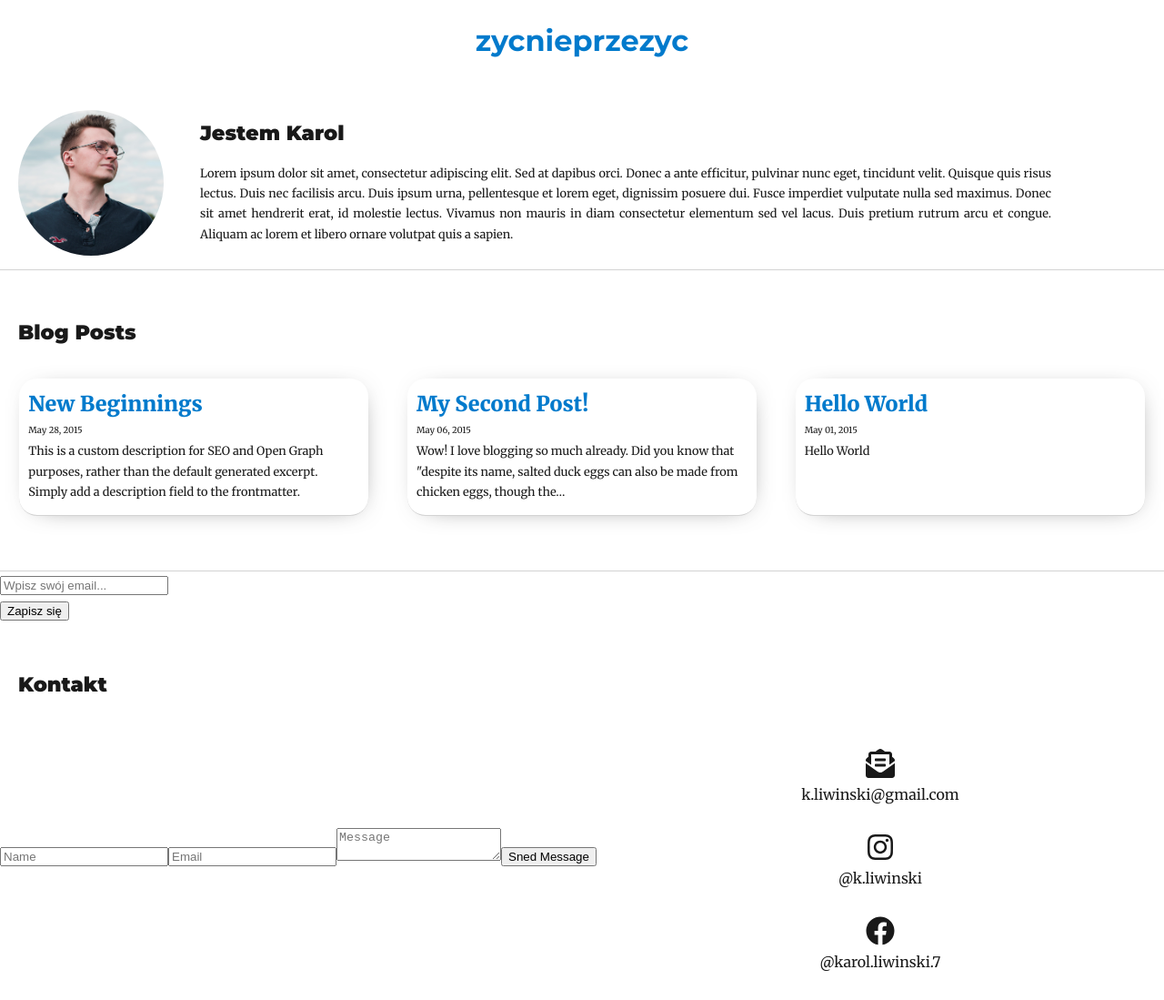
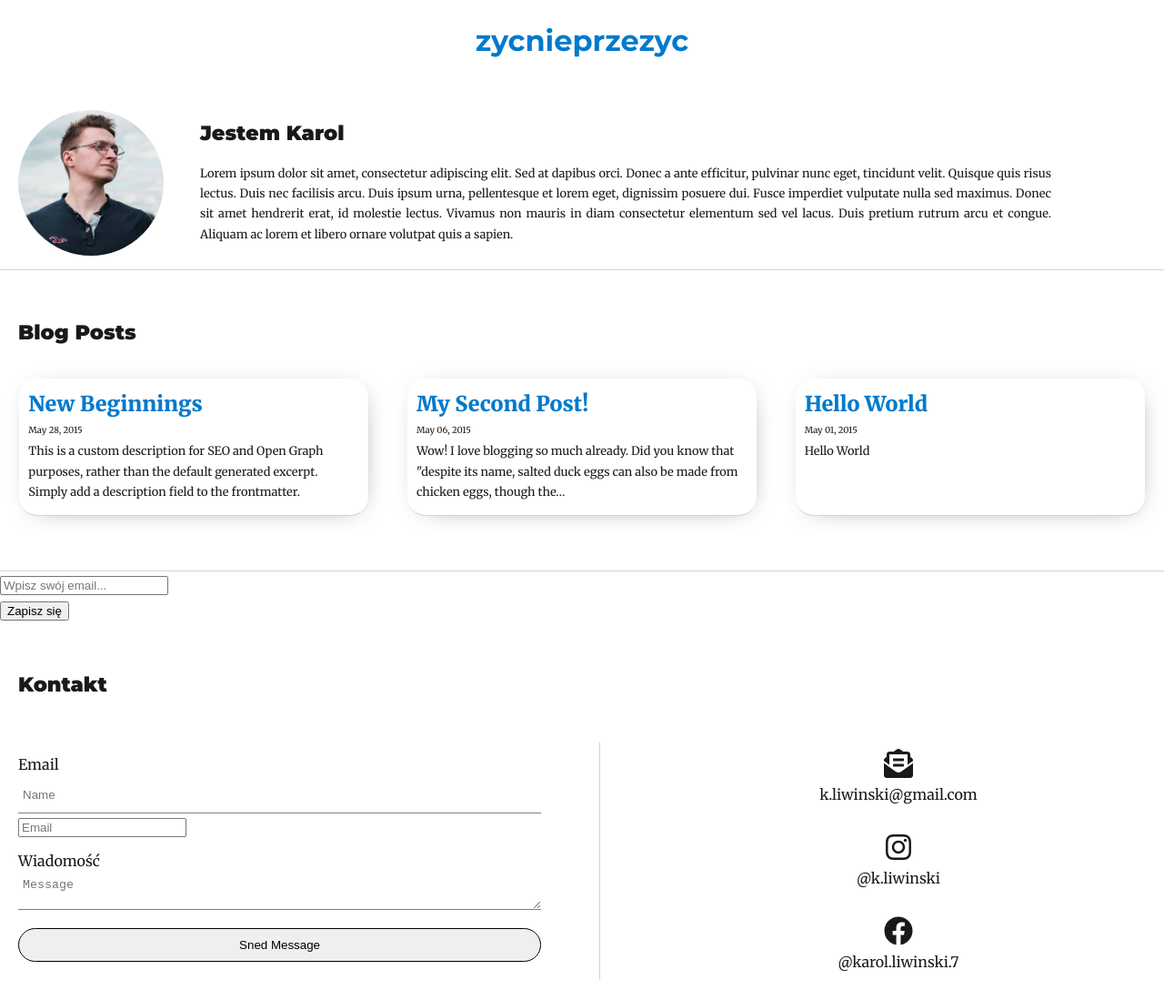
Before and after one commit to lilivin/gatsby-netlify, a Gatsby site: page / in a window 1280 px wide. Shown: the whole page at 91% size. Built offline with nearby package versions, Linux system fonts and the light colour scheme; Gatsby itself is replaced by a stand-in of ours; some packages are replaced by stand-ins of ours.

Commit message:
form-jaden

```diff
--- a/src/components/contactForm.js
+++ b/src/components/contactForm.js
@@ -13,13 +13,14 @@ const Bio = () => {
     <>
       <h1 className="header">Kontakt</h1>
       <div className="contactContainer">
-          <form method="POST" data-netlify="true" name="contact-form">
-            <input type="text" name="name" id="name" placeholder="Name"/>
+          <form method="POST" data-netlify="true" name="contact-form" className="contactForm">
+            <label className="contactForm__label">Email</label>
+            <input type="text" name="name" id="name" placeholder="Name" className="contactForm__input"/>
             <input type="email" name="email" id="email" placeholder="Email"/>
-            <textarea name="message" id="message" placeholder="Message"></textarea>
-            <input type="submit" value="Sned Message"/>
+            <label className="contactForm__label">Wiadomość</label>
+            <textarea name="message" id="message" placeholder="Message" className="contactForm__input"></textarea>
+            <input type="submit" value="Sned Message" className="contactForm__button"/>
           </form>
-
           <div className="contactAlternatives">
             <div className="contactWay">
               <FontAwesomeIcon icon={faEnvelopeOpenText} size="2x"/>
```
